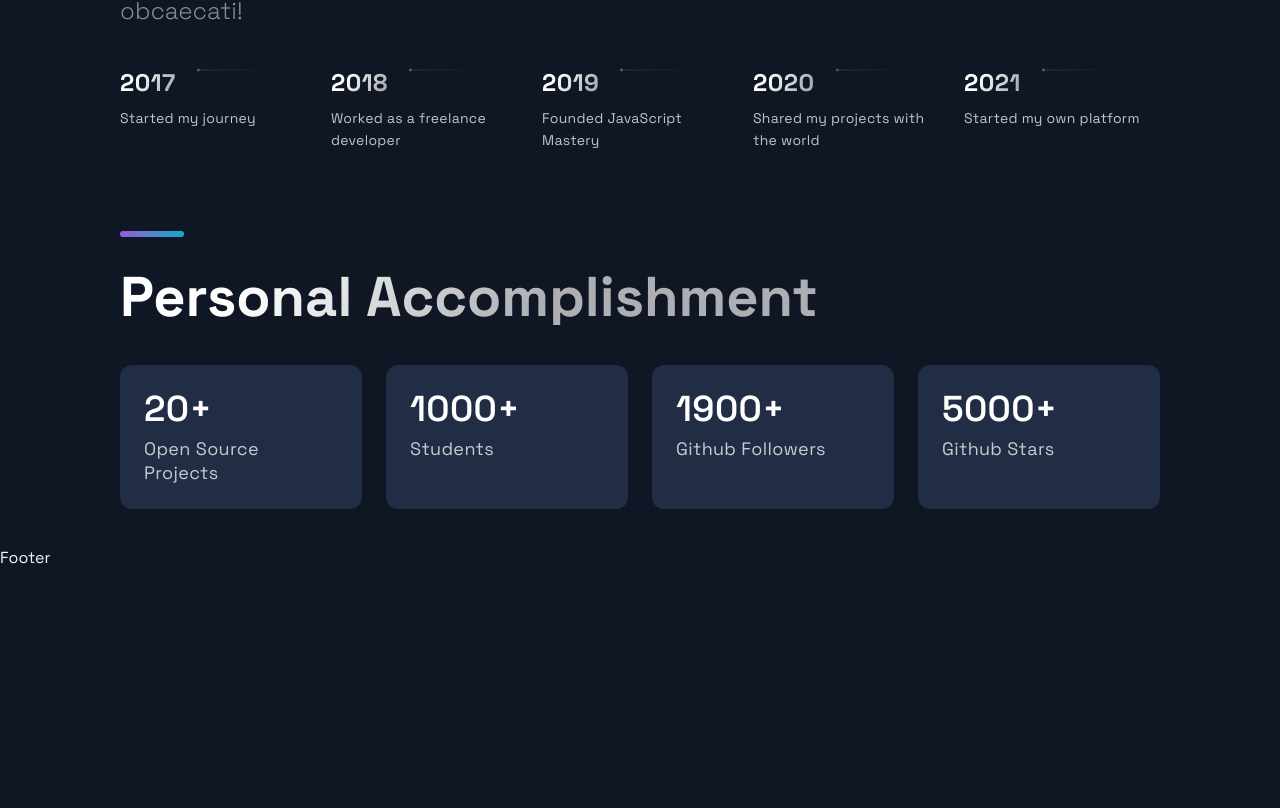
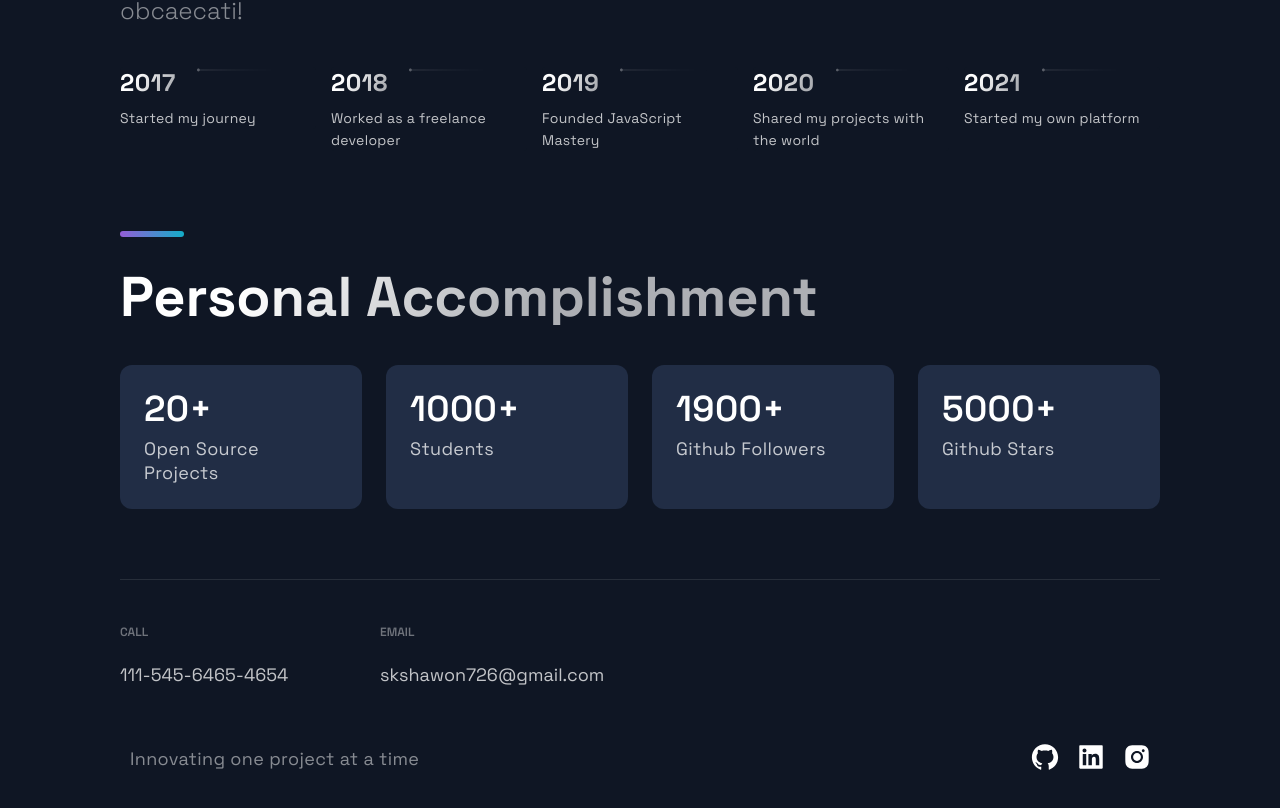
Before and after one commit to shakhawatsalam/My-portfolio, a Next.js app: page / in a window 1280 px wide. Shown: the part 2830-3638 px from the top of the page. Before the commit the page ends 3398 px from the top, so only its background shows below. Built offline with nearby package versions, Linux system fonts and the light colour scheme.

Commit message:
footer is done

```diff
--- a/src/components/Footer/Footer.js
+++ b/src/components/Footer/Footer.js
@@ -6,9 +6,36 @@ import { CompanyContainer, FooterWrapper, LinkColumn, LinkItem, LinkList, LinkTi
 
 const Footer = () => {
   return (
-    <div>
-      Footer
-    </div>
+    <FooterWrapper>
+      <LinkList>
+        <LinkColumn>
+          <LinkTitle>Call</LinkTitle>
+          <LinkItem href='tel: 111-545-6465-4654'>111-545-6465-4654</LinkItem>
+        </LinkColumn>
+        <LinkColumn>
+          <LinkTitle>Email</LinkTitle>
+          <LinkItem href='mailto: skshawon726@gmail.com'>skshawon726@gmail.com</LinkItem>
+        </LinkColumn>
+      </LinkList>
+      <SocialIconsContainer>
+        <CompanyContainer>
+          <Slogan>
+            Innovating one project at a time
+          </Slogan>
+        </CompanyContainer>
+        <SocialContainer>
+          <SocialIcons target={"_blank"} href='https://github.com/shakhawatsalam'>
+            <AiFillGithub size="3rem" />
+          </SocialIcons>
+          <SocialIcons target={"_blank"} href='https://www.linkedin.com/in/shakhawat-salam-5b1203240/'>
+            <AiFillLinkedin size="3rem" />
+          </SocialIcons>
+          <SocialIcons target={"_blank"} href='https://github.com/shakhawatsalam'>
+            <AiFillInstagram size="3rem" />
+          </SocialIcons>
+        </SocialContainer>
+      </SocialIconsContainer>
+    </FooterWrapper>
   );
 };
 
```
